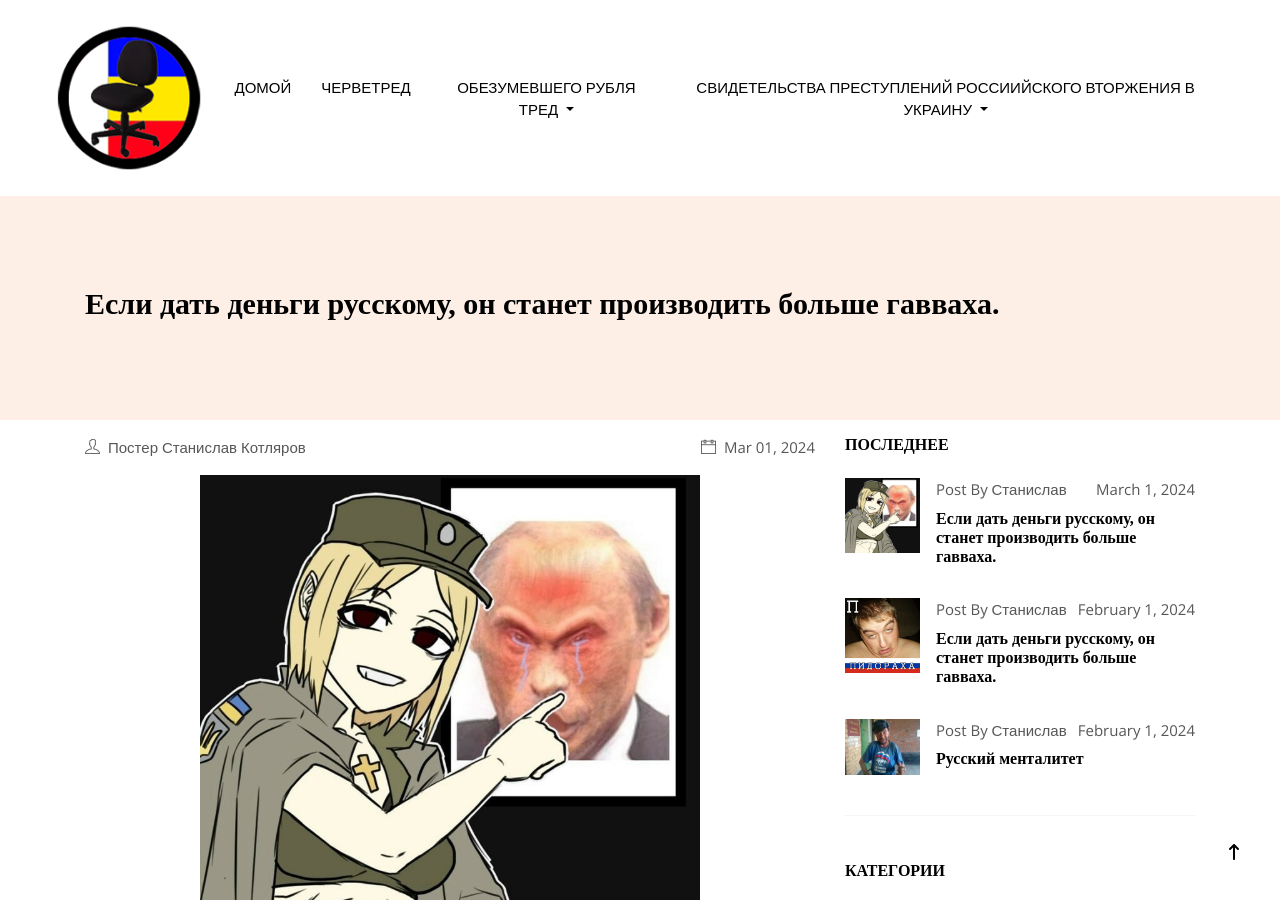
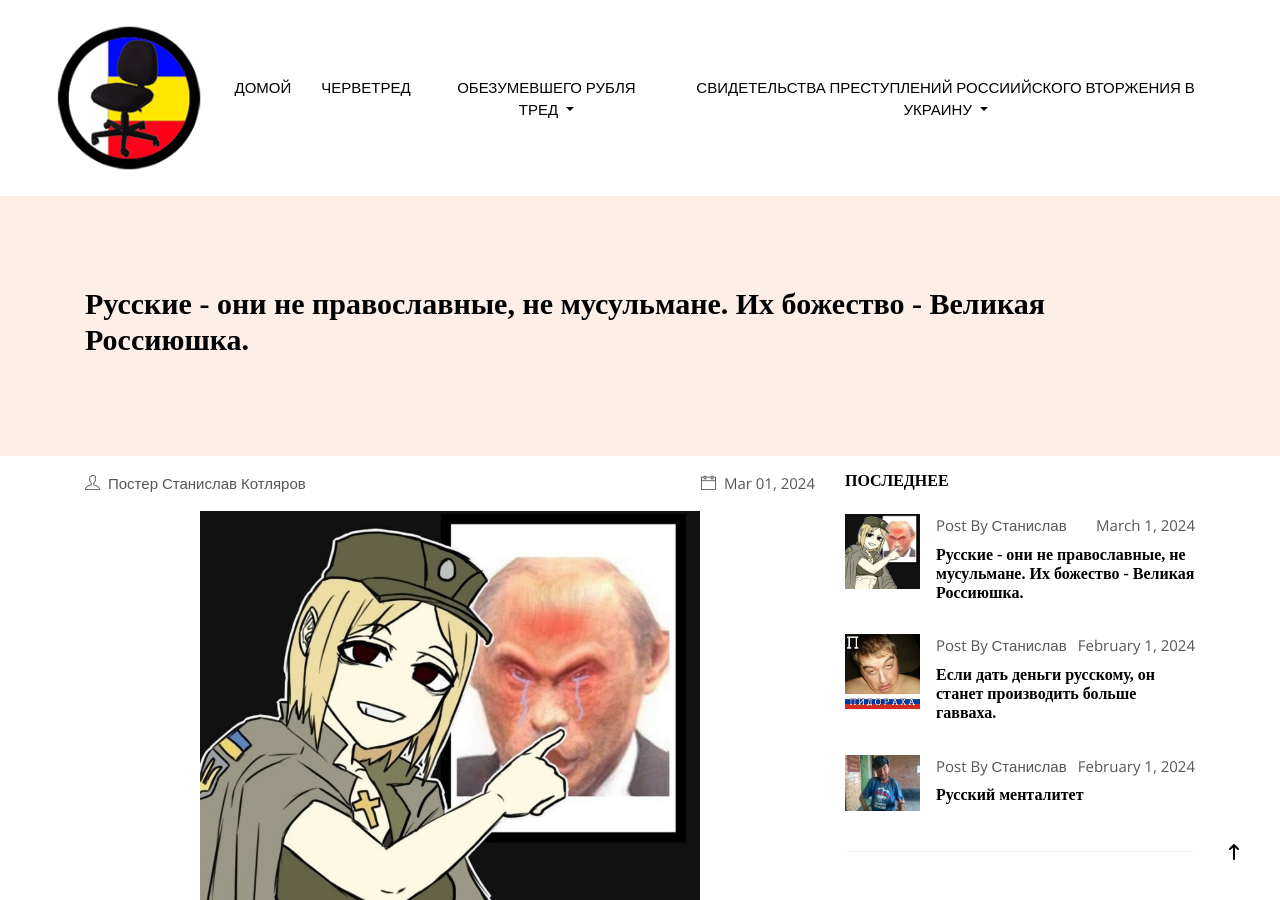
Before and after one commit to chervetred/chervetred.github.io, a Jekyll site: the page built from _posts/2024-03-01-русские-они-не-православные-не-мусульмане..md, in a window 1280 px wide and 900 px high. Built offline with Jekyll 4.4.1, drawn with Linux system fonts in a browser that asks for light colours; some web fonts are replaced; comment, search, counter and statistics services are not loaded.

Commit message:
Update 2024-03-01-русские-они-не-православные-не-мусульмане..md

```diff
--- a/_posts/2024-03-01-русские-они-не-православные-не-мусульмане..md
+++ b/_posts/2024-03-01-русские-они-не-православные-не-мусульмане..md
@@ -1,7 +1,7 @@
 ---
 layout: post
-title: "Если дать деньги русскому, он станет производить больше гавваха."
-description: "Если дать деньги русскому, он станет производить больше гавваха."
+title: "Русские - они не православные, не мусульмане. Их божество - Великая Россиюшка."
+description: "Русские - они не православные, не мусульмане. Их божество - Великая Россиюшка."
 image: "assets/images/photo_2024-04-01_05-41-06.jpg"
 ---
 <p style="font-size: 23px;">Пидорашки - они не православные, не мусульмане. Их божество - Великая Россиюшка. Сбежавшие от нее - не иначе, как вероотступники. Говорящие что-то плохое про нее - не иначе, как богохульники, не согласные с абсолютной ее правотой и непогрешимостью - не иначе, как еретики. И именно в этом причина, почему пидорашкам одна пропаганда заходит, другая - ВРЕТИ. Именно поэтому пидорашки по-черному ненавидят укров и прибалтов. Именно по этой причине жизнь простого пидорашки не значит ничего - это собственность их божества, и должна быть готова принять даже мученическую смерть во имя него. Ну и власть имущие - это не иначе, как наместники божества.</p>
```
